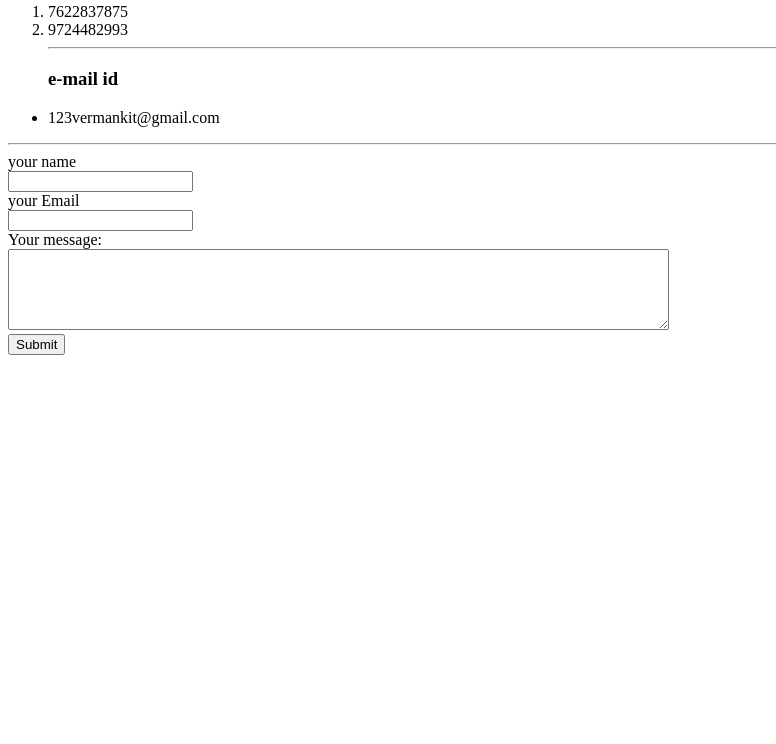
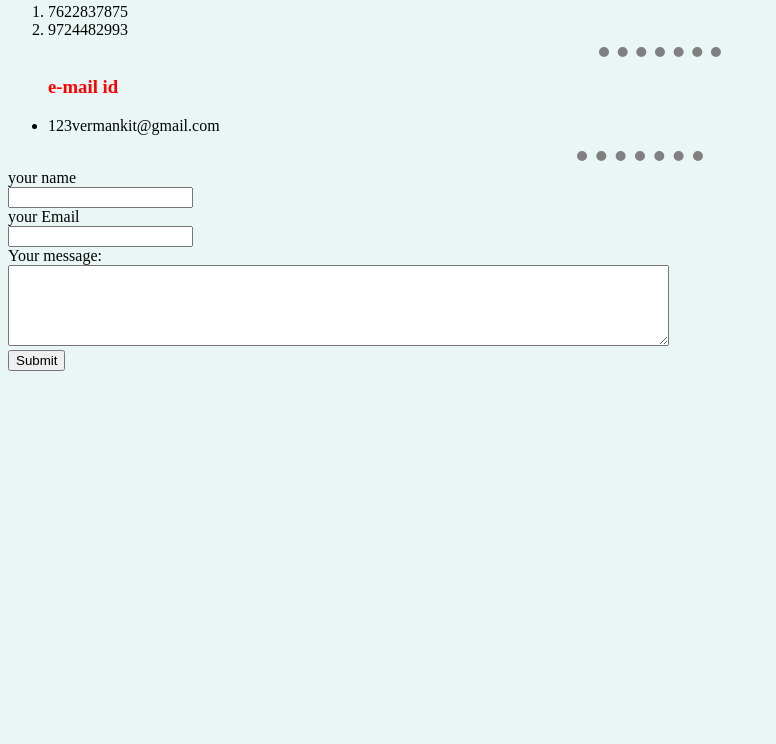
Before and after one commit to Ankitverma54321/my-cv, a plain HTML site: page my contacts.html in a window 1280 px wide. Shown: the part 56-800 px from the top of the page, without its empty margins (0-776 px from the left). Drawn offline with Linux system fonts and the light colour scheme.

Commit message:
Update my contacts.html

```diff
--- a/my contacts.html
+++ b/my contacts.html
@@ -4,6 +4,21 @@
 <head>
   <meta charset="utf-8">
   <title>my contacts</title>
+    <style media="screen">
+    body {
+    background-color: #EAF6F6;
+  }
+  h1{color: purple}
+  h3{color: red}
+  h2{color: blue}
+  hr {
+  border-style:none;
+  border-top-style: dotted;
+  border-color: grey;
+  border-width: 10px;
+  width: 10%;}
+    </style>
+
 </head>
 
 <body>
```
